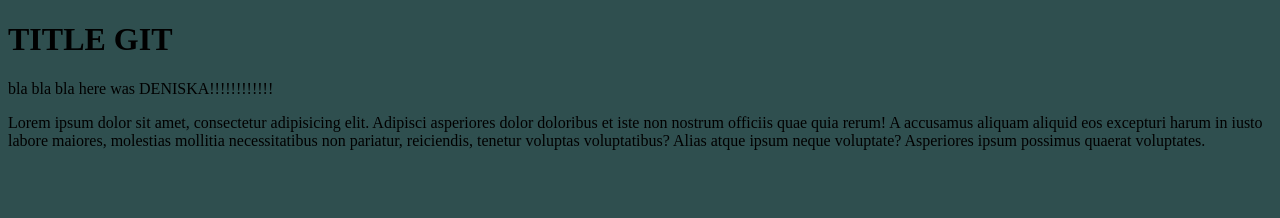
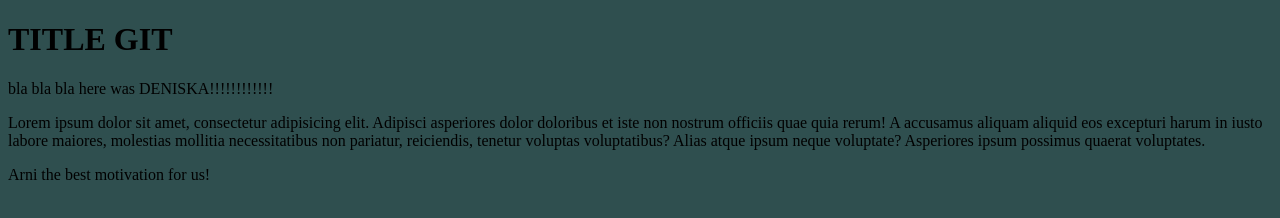
Before and after one commit to vladpivovarov/git, a website: page app/index.html in a window 1280 px wide. Drawn offline with nearby package versions, Linux system fonts and the light colour scheme.

Commit message:
добавляем арни на страницу

```diff
--- a/app/index.html
+++ b/app/index.html
@@ -12,6 +12,9 @@
     <h1>TITLE GIT</h1>
     <span>bla bla bla here was DENISKA!!!!!!!!!!!!</span>
     <p>Lorem ipsum dolor sit amet, consectetur adipisicing elit. Adipisci asperiores dolor doloribus et iste non nostrum officiis quae quia rerum! A accusamus aliquam aliquid eos excepturi harum in iusto labore maiores, molestias mollitia necessitatibus non pariatur, reiciendis, tenetur voluptas voluptatibus? Alias atque ipsum neque voluptate? Asperiores ipsum possimus quaerat voluptates.</p>
+    <div class="block-arni">
+        Arni the best motivation for us!
+    </div>
     <script src="/bower_components/jquery/dist/jquery.min.js"></script>
 </body>
 </html>
```
